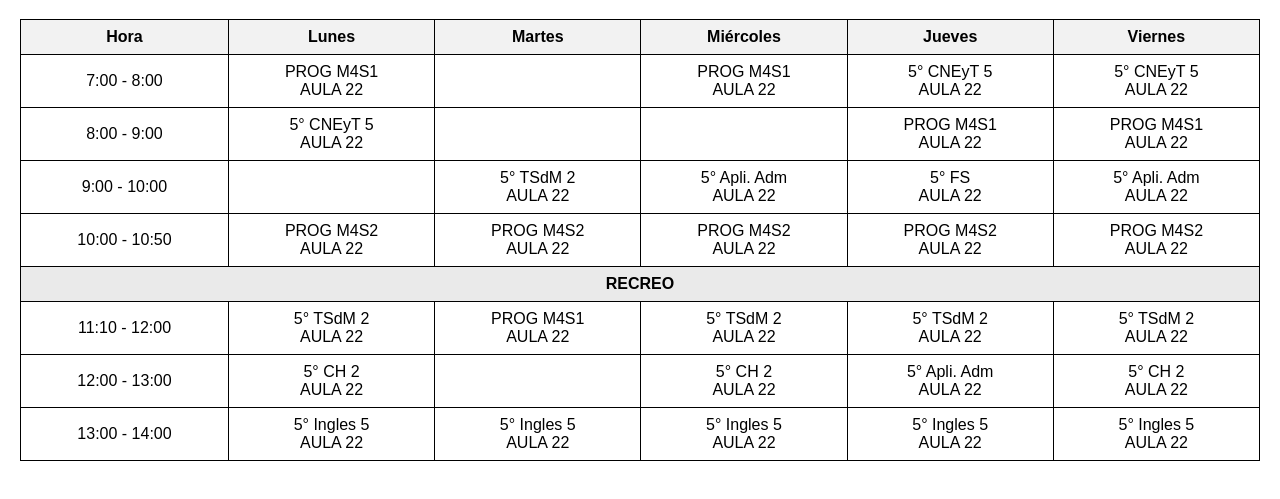
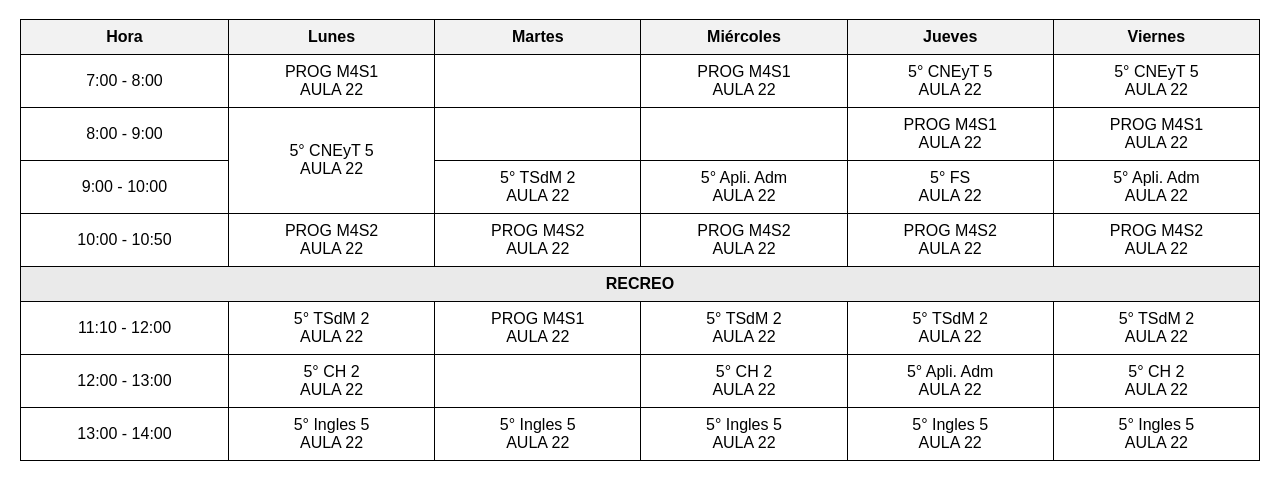
Before and after one commit to BandaNathaniel0489/P1-Practica-3-Mi-Horario, a plain HTML site: page index.html in a window 1280 px wide. Shown: the part 61-560 px from the top of the page. Drawn offline with Linux system fonts and the light colour scheme.

Commit message:
Update index.html

```diff
--- a/index.html
+++ b/index.html
@@ -62,7 +62,8 @@
             </tr>
             <tr>
                 <td>8:00 - 9:00</td>
-                <td>5° CNEyT 5<br>AULA 22</td>
+                <!-- rowspan="2" hace que la clase ocupe 2 horas seguidas -->
+                <td rowspan="2">5° CNEyT 5<br>AULA 22</td>
                 <td></td>
                 <td></td>
                 <td>PROG M4S1<br>AULA 22</td>
@@ -70,7 +71,7 @@
             </tr>
             <tr>
                 <td>9:00 - 10:00</td>
-                <td></td>
+                <!-- Al estar ocupada la celda del lunes por rowspan, pasamos directamente al martes -->
                 <td>5° TSdM 2<br>AULA 22</td>
                 <td>5° Apli. Adm<br>AULA 22</td>
                 <td>5° FS<br>AULA 22</td>
```
